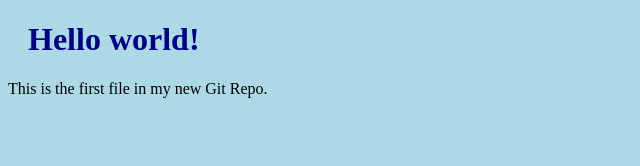
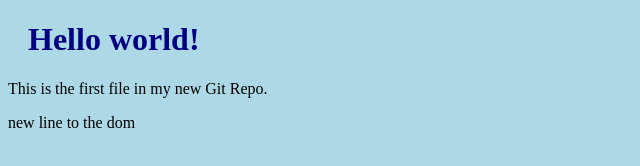
Before and after one commit to icodeindark/hello-world, a plain HTML site: page index.html in a window 1280 px wide. Shown: the whole page, without its empty margins (0-640 px from the left). Drawn offline with Linux system fonts and the light colour scheme.

Commit message:
updated index.html with a new line

```diff
--- a/index.html
+++ b/index.html
@@ -8,6 +8,6 @@
 
 <h1>Hello world!</h1>
 <p>This is the first file in my new Git Repo.</p>
-
+<p>new line to the dom</p>
 </body>
 </html>
```
